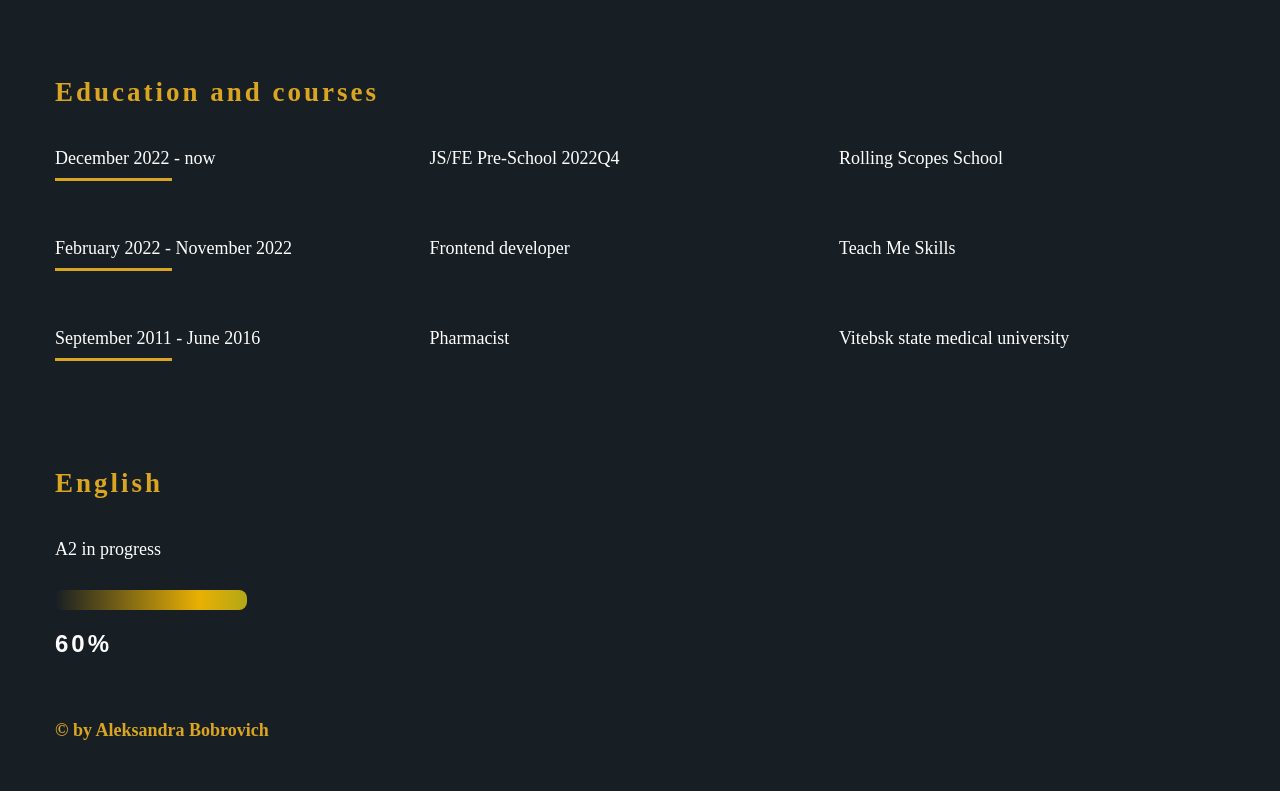
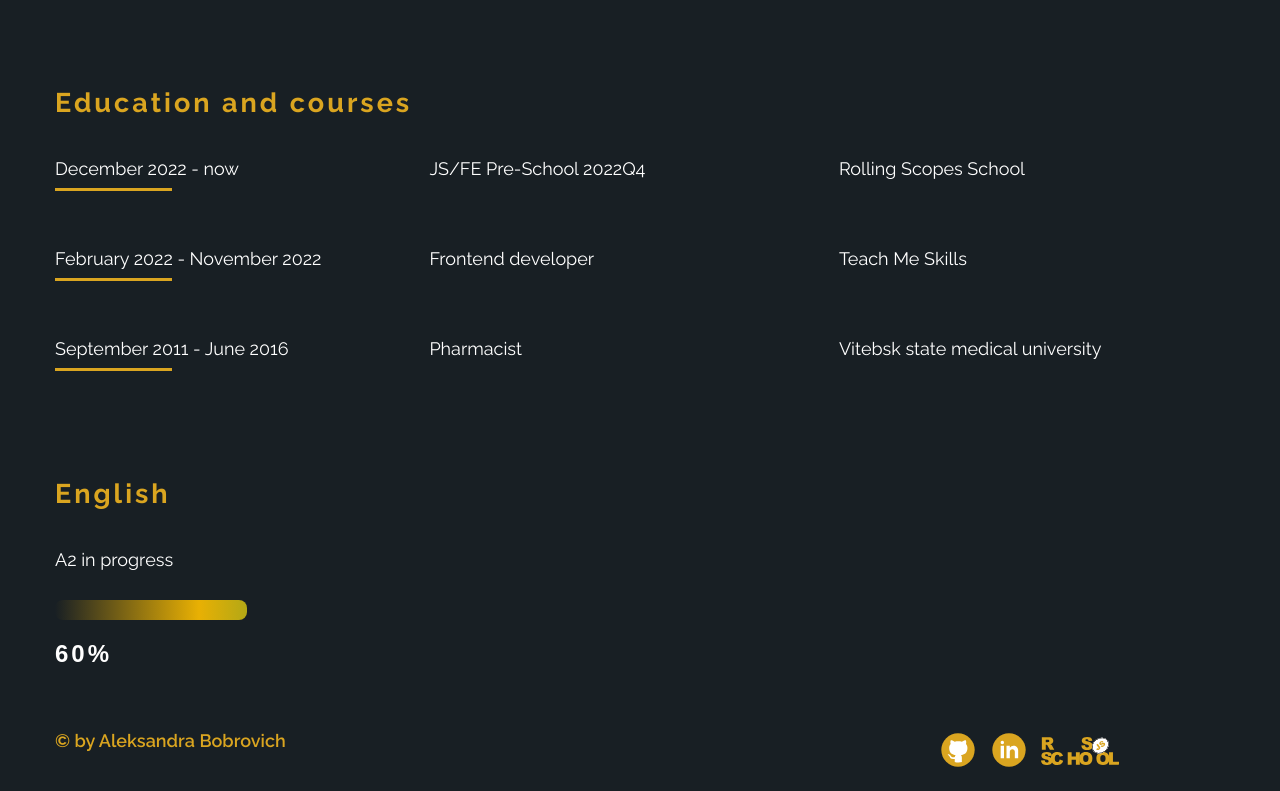
Before and after one commit to SashaPilevich/rsschool-cv-0, a plain HTML site: page index.html in a window 1280 px wide. Shown: the part 2979-3770 px from the top of the page. Drawn offline with Linux system fonts and the light colour scheme; a web font is replaced by a local one.

Commit message:
fix:link fonts

```diff
--- a/css/style.css
+++ b/css/style.css
@@ -19,7 +19,7 @@
   text-decoration: none;
 }
 body {
-  font-family: "Raleway";
+  font-family: "Raleway", sans-serif;
   font-size: 18px;
   font-weight: 400;
   background-color: #181f24;
@@ -573,13 +573,13 @@
 }
 
 .ico.ico-github {
-  background-image: url("assets/ico/github.svg");
+  background-image: url("../assets/ico/github.svg");
 }
 .ico.ico-linkedin {
-  background-image: url("assets/ico/linkedin.svg");
+  background-image: url("../assets/ico/linkedin.svg");
 }
 .ico.ico-rsschool {
-  background-image: url("assets/ico/rs_school_js.svg");
+  background-image: url("../assets/ico/rs_school_js.svg");
   width: 80px;
   border-radius: 10px;
   margin-right: 100px;
--- a/index.html
+++ b/index.html
@@ -5,6 +5,9 @@
     <meta http-equiv="X-UA-Compatible" content="IE=edge">
     <meta name="viewport" content="width=device-width, initial-scale=1.0">
     <title>CV</title>
+    <link rel="preconnect" href="https://fonts.googleapis.com">
+    <link rel="preconnect" href="https://fonts.gstatic.com" crossorigin>
+    <link href="https://fonts.googleapis.com/css2?family=Raleway:wght@400;500;600;700;800;900&display=swap" rel="stylesheet">
     <link rel="stylesheet" href="css/style.css">
     <link rel="icon" href="assets/img/favicon.ico">
   </head>
```
